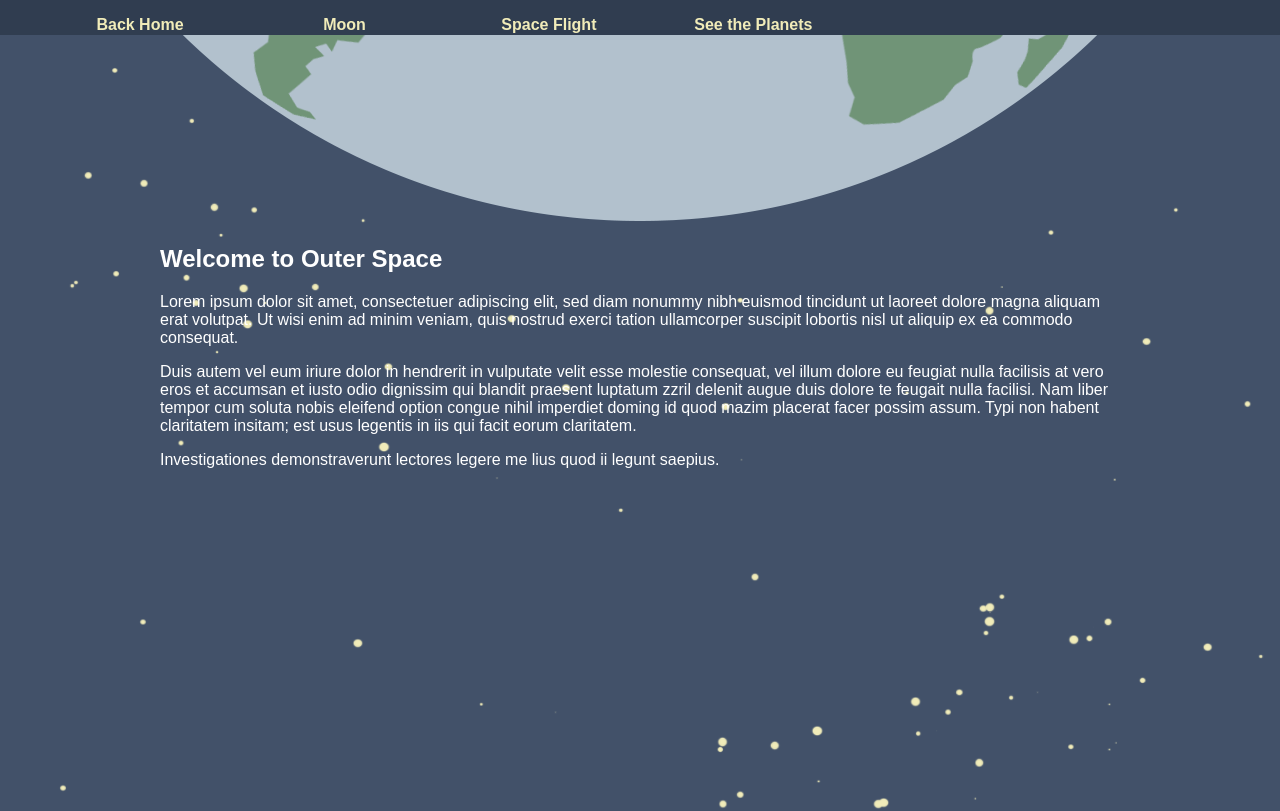
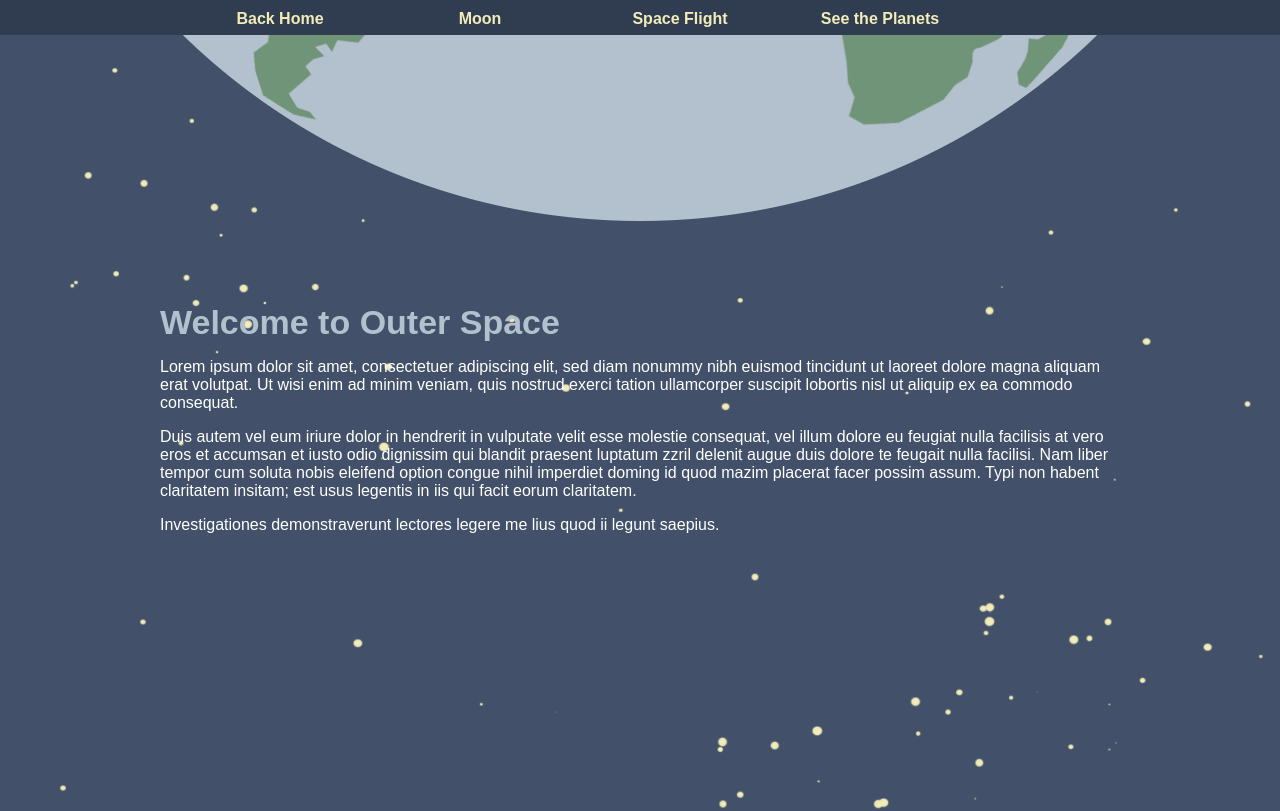
Before and after one commit to gary1410/parallax-scrolling, a plain HTML site: page 2. parallax-with-nav/index.html in a window 1280 px wide. Shown: the top 811 px of the page. Drawn offline with Linux system fonts and the light colour scheme.

Commit message:
adds ability to scroll stars and added padding to planets so they're aligned with the heading

```diff
--- a/2. parallax-with-nav/css/main.css
+++ b/2. parallax-with-nav/css/main.css
@@ -1,6 +1,6 @@
-/****************************** STARS **************************/
+/*************************** STARS ****************************/
 #stars {
-  background: #425169 url('../img/stars.gif') top center no-repeat;
+  background: #425169 url('../img/stars.gif') top center;
   width: 100%;
   height: 4000px;
   position: fixed;
@@ -8,9 +8,7 @@
   z-index: 100;
 }
 
-/****************************** Images **************************/
-
-
+/*************************** IMAGES ****************************/
 #images {
   position: fixed;
   top: 0;
@@ -18,26 +16,29 @@
   z-index: 200;
 }
 
-#img-moon{
+#images img{
+  padding-top: 50px;
+}
+
+#img-moon {
   position: absolute;
   top: 1500px;
   left: 50%;
 }
 
-#img-rocket{
+#img-rocket {
   position: absolute;
   top: 3000px;
   left: 50%;
 }
 
-#img-saturn{
+#img-saturn {
   position: absolute;
   top: 4500px;
   left: 50%;
 }
 
-/****************************** Content **************************/
-
+/*************************** CONTENT ****************************/
 #content {
   color: #fff;
   position: relative;
@@ -46,18 +47,24 @@
   z-index: 300;
 }
 
-#content article {
+#content article{
+  padding-top: 50px;
   width: 350px;
-
 }
 
-#content article#home{
+#content article h2{
+  color: #b2c1cd;
+  font-size: 34px;
+  margin-bottom: 0px
+}
+
+#content article#home {
   width: 960px;
 }
 
 #moon {
   position: absolute;
-  top: 2775px;  /*This is relative to the content container*/
+  top: 2775px;
 }
 
 #rocket {
@@ -68,21 +75,18 @@
 #saturn {
   position: absolute;
   top: 8775px;
+  padding-bottom: 800px;
 }
-/****************************** EARTH **************************/
 
-
+/*************************** EARTH ****************************/
 #earth {
   width: 100%;
   position: relative;
   text-align: center;
   z-index: 900;
 }
-
-/****************************** NAVIGATION **************************/
-
-
-#main-nav{
+/*************************** NAVIGATION ****************************/
+#main-nav {
   background-color: #303d50;
   height: 35px;
   padding: 0;
@@ -93,24 +97,23 @@
   z-index: 1000;
 }
 
-#main-main ul{
+#main-nav ul {
   width: 960px;
   margin: 0 auto;
   height: 25px;
   padding-top: 10px;
 }
 
-#main-nav ul li{
-  display: inline-block;
-  /*float: left;*/
+#main-nav ul li {
+  float: left;
   height: 30px;
   width: 200px;
-  /*padding-left: 0;*/
+  padding-left: 0;
   list-style-type: none;
   text-align: center;
 }
 
-#main-nav ul li a{
+#main-nav ul li a {
   color :#f1ecb9;
   font-weight: bold;
   text-decoration: none;
--- a/2. parallax-with-nav/index.html
+++ b/2. parallax-with-nav/index.html
@@ -8,6 +8,7 @@
 		<link rel="stylesheet" href="css/main.css"/>
 
 		<script src="js/jquery-1.9.1.min.js"></script>
+		<script src="js/parallax.js"></script>
 	</head>
 
 
--- /dev/null
+++ b/2. parallax-with-nav/js/parallax.js
@@ -0,0 +1,11 @@
+$(document).ready(function(){
+  $(window).bind('scroll', function(e){
+    parallax();
+  });
+});
+
+function parallax() {
+  var scrollPosition = $(window).scrollTop();
+  $('#stars').css('top', (0 - (scrollPosition * .2)) + 'px');
+  $('#images').css('top', (0 - (scrollPosition * .5)) + 'px') /* must be 50% of the regular speed (1)*/
+}
```
